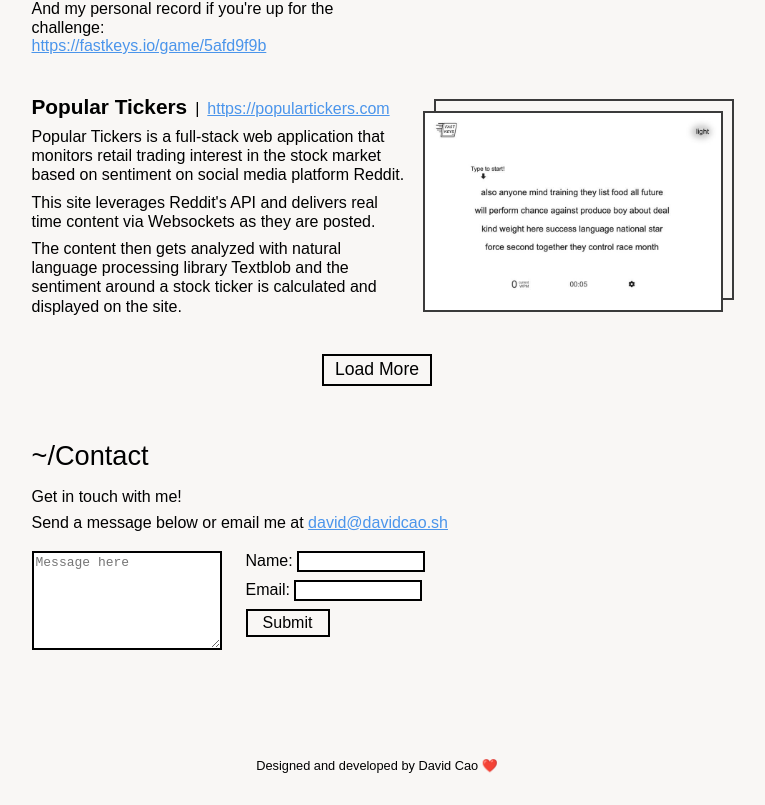
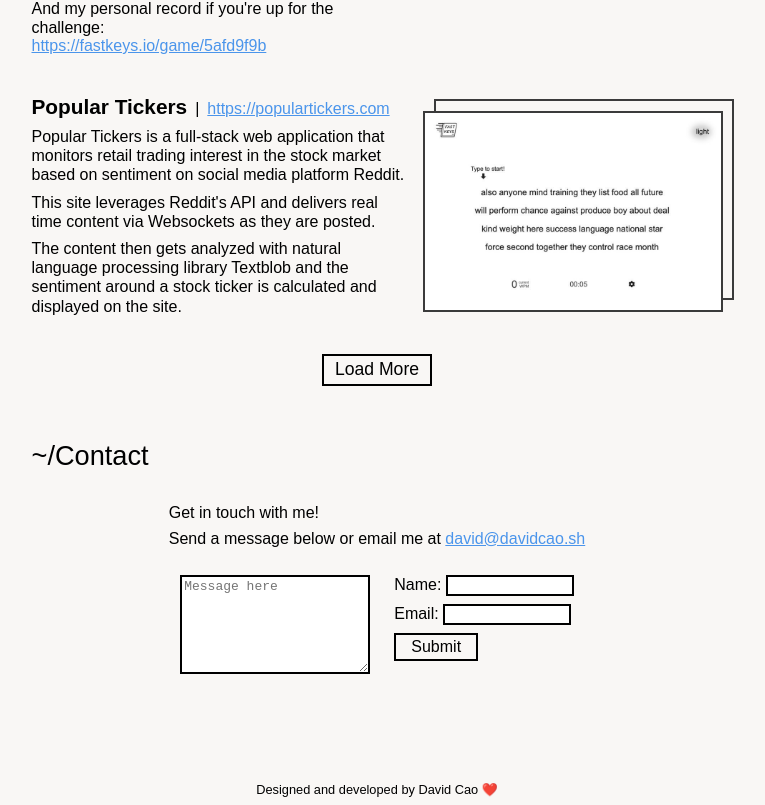
Before and after one commit to davidc360/davidcao.sh, a React (Create React App) app: page / in a window 1280 px wide. Shown: the part 831-1636 px from the top of the page, without its empty margins (263-1028 px from the left). Before the commit the page ends 1612 px from the top, so only its background shows below. Built offline with nearby package versions, Linux system fonts and the light colour scheme.

Commit message:
centered contact

```diff
--- a/src/Contact.js
+++ b/src/Contact.js
@@ -75,11 +75,12 @@ export default function () {
     return (
         <div className="contactCtn">
             <div className="heading">~/Contact</div>
-            <div className="contactPrompt">
-                Get in touch with me!
-                <br />
-                Send a message below or email me at <a href="mailto:david@davidcao.sh">david@davidcao.sh</a> </div>
             <div className='contactFormCtn'>
+                <div className="contactPrompt">
+                    Get in touch with me!
+                    <br />
+                    Send a message below or email me at <a href="mailto:david@davidcao.sh">david@davidcao.sh</a>
+                </div>
                 <br/>
                 {sent ?
                     success === true ? (
--- a/src/Contact.sass
+++ b/src/Contact.sass
@@ -9,9 +9,9 @@
         margin-bottom: 0.5em
 
 .contactFormCtn
-    @media only screen and (max-width: 600px)
-        display: flex
-        justify-content: center
+    display: flex
+    flex-direction: column
+    align-items: center
 
 #contact-form
     margin-top: 1.2rem
```
